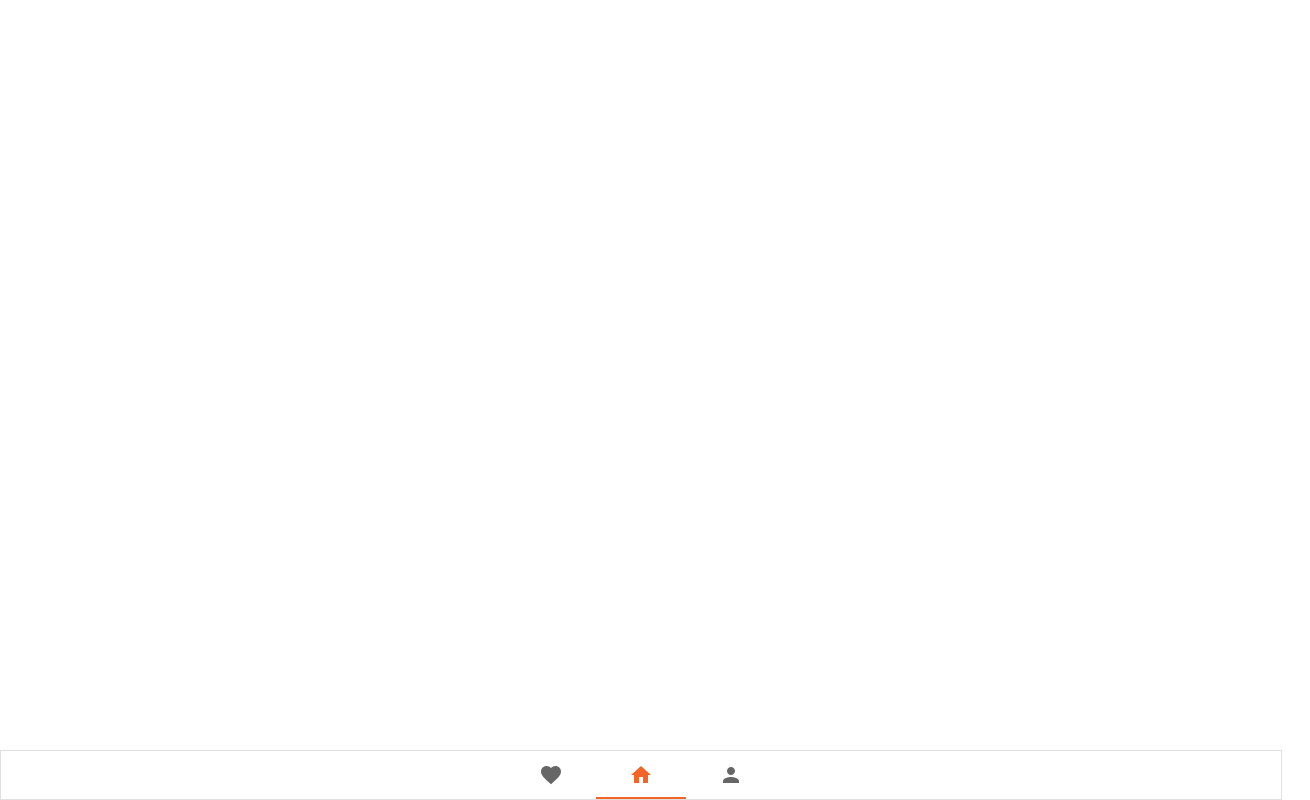
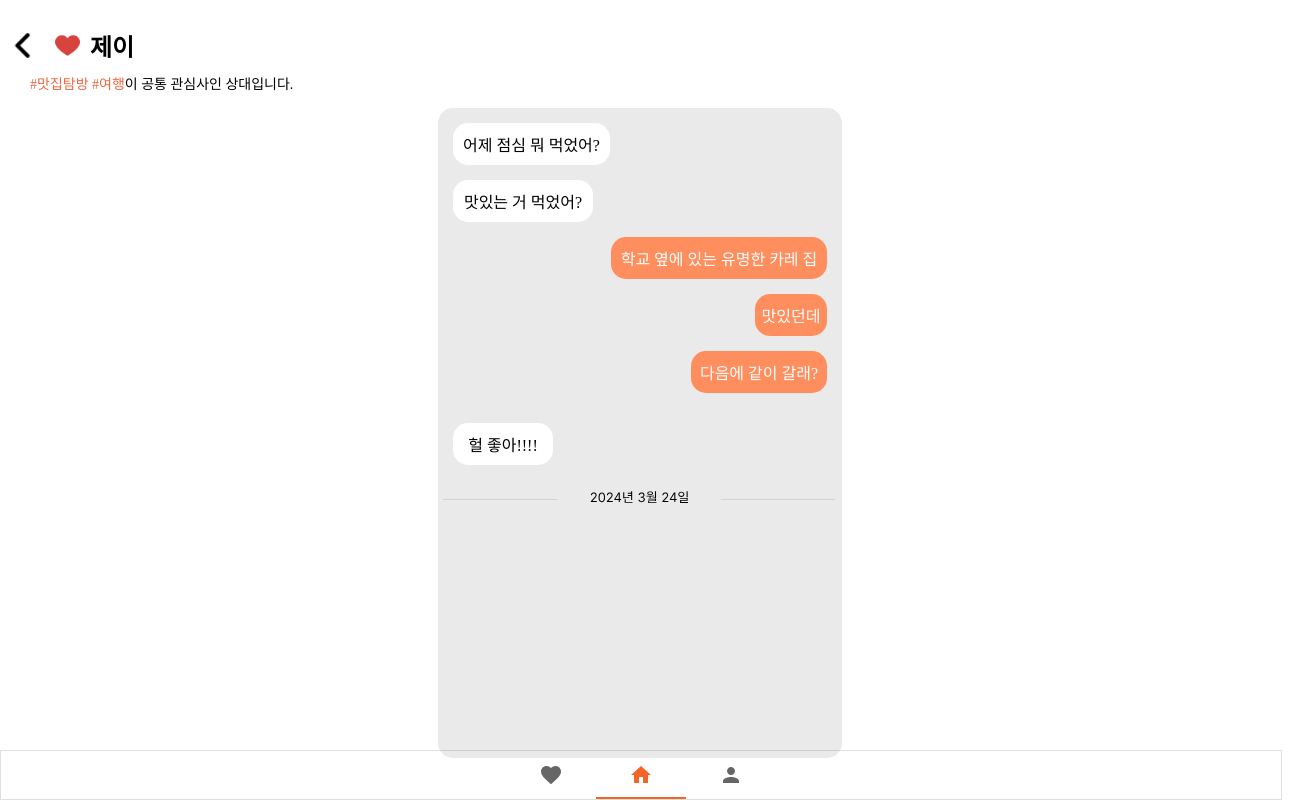
Before and after one commit to 14KGun/5KY, a React (Vite) app in the folder web/: page /chat in a window 1280 px wide. Before the commit this address had no page. Shown: the whole page, 1310 px wide, since content can reach past the window. Built offline with nearby package versions, Linux system fonts and the light colour scheme; a web font is replaced by a local one.

Commit message:
add chat page

```diff
--- a/web/src/App.jsx
+++ b/web/src/App.jsx
@@ -10,6 +10,7 @@ import TagSetting from "./screens/TagSetting/TagSetting";
 import { ThemeProvider, createTheme } from "@mui/material/styles";
 import TabFooter from "./components/TabFooter/TabFooter";
 import History from "./screens/History";
+import Chat from "./screens/Chat/Chat";
 
 const theme = createTheme({
   typography: {
@@ -46,6 +47,7 @@ const App = () => {
             <Route path="/signup" element={<SignUp />} />
             <Route path="/findsetting" element={<FindSetting />} />
             <Route path="/tagsetting" element={<TagSetting />} />
+            <Route path="/chat" element={<Chat />} />
           </Routes>
           <div
             style={{
--- /dev/null
+++ b/web/src/screens/Chat/Chat.jsx
@@ -0,0 +1,167 @@
+import styled from "styled-components";
+import back from "../../assets/back.svg";
+import heart_on from "../../assets/heart_on.png";
+import date from "../../assets/date.svg";
+
+const Container = styled.div`
+  display: flex;
+  flex-direction: column;
+  align-items: center;
+`;
+const Header = styled.div`
+  width: 100vw;
+  display: flex;
+  flex-direction: row;
+  align-items: center;
+  justify-items: flex-start;
+  margin-top: 20px;
+  font-size: 24px;
+  font-weight: 600;
+  /* justify-content:   */
+`;
+const Icon = styled.img`
+  height: 25px;
+  width: 25px;
+  margin: 0px 10px;
+`;
+
+const Infos = styled.div`
+  width: 100vw;
+  margin-top: 10px;
+  margin-left: 60px;
+  display: flex;
+  flex-direction: row;
+  align-items: center;
+  font-size: 14px;
+`;
+
+const Info = styled.div`
+  color: #ec6940;
+`;
+
+const ChatContainer = styled.div`
+  background-color: #eaeaea;
+  border: 0px solid transparent;
+  border-radius: 15px;
+  margin-top: 15px;
+  width: 404px;
+  height: 650px;
+`;
+
+const Reply1 = styled.div`
+  width: 157px;
+  height: 42px;
+  background-color: white;
+  border: 0px solid none;
+  border-radius: 15px;
+  display: flex;
+  flex-direction: column;
+  align-items: center;
+  justify-content: center;
+  margin: 15px;
+`;
+
+const Reply2 = styled.div`
+  width: 140px;
+  height: 42px;
+  background-color: white;
+  border: 0px solid none;
+  border-radius: 15px;
+  display: flex;
+  flex-direction: column;
+  align-items: center;
+  justify-content: center;
+  margin: 15px;
+`;
+const Reply3 = styled.div`
+  width: 100px;
+  height: 42px;
+  background-color: white;
+  border: 0px solid none;
+  border-radius: 15px;
+  display: flex;
+  flex-direction: column;
+  align-items: center;
+  justify-content: center;
+  margin: 15px;
+`;
+
+const Answer = styled.div`
+  display: flex;
+  flex-direction: column;
+  align-items: flex-end;
+`;
+
+const Answer1 = styled.div`
+  width: 216px;
+  height: 42px;
+  background-color: #ff8e5e;
+  color: white;
+  border: 0px solid none;
+  border-radius: 15px;
+  display: flex;
+  flex-direction: column;
+  align-items: center;
+  justify-content: center;
+  margin: 0 15px 15px;
+`;
+
+const Answer2 = styled.div`
+  width: 72px;
+  height: 42px;
+  background-color: #ff8e5e;
+  color: white;
+  border: 0px solid none;
+  border-radius: 15px;
+  display: flex;
+  flex-direction: column;
+  align-items: center;
+  justify-content: center;
+  margin: 0 15px 15px;
+`;
+
+const Answer3 = styled.div`
+  width: 136px;
+  height: 42px;
+  background-color: #ff8e5e;
+  color: white;
+  border: 0px solid none;
+  border-radius: 15px;
+  display: flex;
+  flex-direction: column;
+  align-items: center;
+  justify-content: center;
+  margin: 0 15px 15px;
+`;
+
+const Img = styled.img`
+  margin-left: 5px;
+`;
+
+const Chat = () => {
+  return (
+    <Container>
+      <Header>
+        <Icon src={back}></Icon>
+        <Icon src={heart_on}></Icon>
+        제이
+      </Header>
+      <Infos>
+        <Info>#맛집탐방 #여행</Info>이 공통 관심사인 상대입니다.
+      </Infos>
+      <ChatContainer>
+        <Reply1>어제 점심 뭐 먹었어?</Reply1>
+        <Reply2>맛있는 거 먹었어?</Reply2>
+        <Answer>
+          <Answer1>학교 옆에 있는 유명한 카레 집</Answer1>
+          <Answer2>맛있던데</Answer2>
+          <Answer3>다음에 같이 갈래?</Answer3>
+        </Answer>
+        <Reply3>헐 좋아!!!!</Reply3>
+        <Img src={date} />
+      </ChatContainer>
+    </Container>
+  );
+};
+
+export default Chat;
```
Also changed, not shown: web/src/assets/back.svg (added), web/src/assets/date.svg (added).
